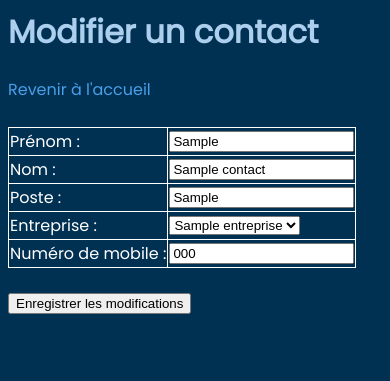
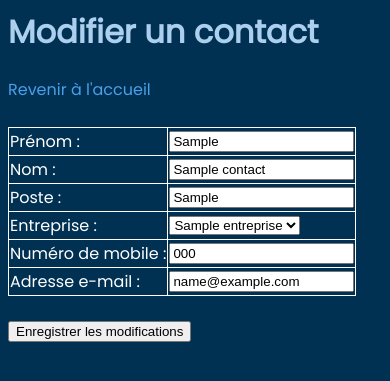
Before and after one commit to alexandremottier/PHP-RechercheEmploi, a PHP site: page /modifcontact.php?ID=1 in a window 390 px wide. Shown: the top 381 px of the page. Run offline with PHP 8.4, Linux system fonts and the light colour scheme; the visitor is signed in with stand-in values (Sample User, id 1); tables that the repository leaves empty hold one stand-in row (values such as "Sample post").

Commit message:
Ajout adresse mail contact + liens mobile & mail

```diff
--- a/infocontact.php
+++ b/infocontact.php
@@ -20,7 +20,7 @@ if (!isset($_SESSION['loggedin'])) {
 include('class/sqlconnect.php');
 $id = $_GET['ID'];
 
-$sql = "SELECT Contact.Prenom, Contact.Nom, Contact.Poste, Entreprise.NomSociete, Contact.Mobile FROM Contact JOIN Entreprise ON Contact.IDEntreprise = Entreprise.ID WHERE Contact.ID =$id";
+$sql = "SELECT Contact.Prenom, Contact.Nom, Contact.Poste, Entreprise.NomSociete, Contact.Mobile, Contact.Mail FROM Contact JOIN Entreprise ON Contact.IDEntreprise = Entreprise.ID WHERE Contact.ID =$id";
 $result = mysqli_query($conn, $sql);
 
 echo "<table style='border:1px solid #000;'>";
@@ -29,7 +29,8 @@ while($row = $result->fetch_assoc()) {
         echo "<tr><td style='border:1px solid #000;'>Nom :</td><td style='border:1px solid #000;'>" . $row["Nom"] . "</td></tr>";
         echo "<tr><td style='border:1px solid #000;'>Poste :</td><td style='border:1px solid #000;'>" . $row["Poste"] . "</td></tr>";
         echo "<tr><td style='border:1px solid #000;'>Entreprise :</td><td style='border:1px solid #000;'>" . $row["NomSociete"] . "</td></tr>";
-        echo "<tr><td style='border:1px solid #000;'>Numéro de mobile :</td><td style='border:1px solid #000;'>" . $row["Mobile"] . "</td></tr>";
+        echo "<tr><td style='border:1px solid #000;'>Numéro de mobile :</td><td style='border:1px solid #000;'><a href='tel:" . $row["Mobile"] . "'>" . $row["Mobile"] . "</td></tr>";
+        echo "<tr><td style='border:1px solid #000;'>Adresse e-mail :</td><td style='border:1px solid #000;'><a href='mailto:" . $row["Mail"] . "'>" . $row["Mail"] . "</a></td></tr>";
     };
 $conn->close();
 ?>
--- a/modifcontact.php
+++ b/modifcontact.php
@@ -77,6 +77,14 @@ if (!isset($_SESSION['loggedin'])) {
         <input type="text" name="Mobile" value="<?php echo $row['Mobile']; ?>">
       </td>
     </tr>
+    <tr>
+      <td>
+        <label>Adresse e-mail :</label>
+      </td>
+      <td>
+        <input type="email" name="Mail" value="<?php echo $row['Mail']; ?>">
+      </td>
+    </tr>
     </table>
     <br>
     <input type="submit" name="submit" value="Enregistrer les modifications">
@@ -92,8 +100,9 @@ $poste = htmlentities($poste);
 $poste = str_replace("'", "\'", $poste);
 $entreprise = $_POST['IDEntreprise'];
 $mobile = $_POST['Mobile'];
+$mail = $_POST['Mail'];
 
-$sql = "UPDATE Contact SET Prenom='$prenom', Nom='$nom', Poste='$poste', IDEntreprise='$entreprise', Mobile='$mobile' WHERE ID='$id'";
+$sql = "UPDATE Contact SET Prenom='$prenom', Nom='$nom', Poste='$poste', IDEntreprise='$entreprise', Mobile='$mobile', Mail='$mail' WHERE ID='$id'";
 
 if ($conn->query($sql) === TRUE) {
     echo "Le contact a été modifié avec succès";
--- a/rechercheemploi.sql
+++ b/rechercheemploi.sql
@@ -18,6 +18,7 @@ CREATE TABLE `Contact` (
   `Nom` varchar(255) NOT NULL,
   `Poste` varchar(255) DEFAULT NULL,
   `Mobile` varchar(255) DEFAULT NULL,
+  `Mail` varchar(100) DEFAULT NULL,
   PRIMARY KEY (`ID`),
   KEY `IDEntreprise` (`IDEntreprise`),
   CONSTRAINT `Contact_ibfk_1` FOREIGN KEY (`IDEntreprise`) REFERENCES `Entreprise` (`ID`)
```
Also changed, not shown: ajoutcontact.php (+10 -1 lines).
